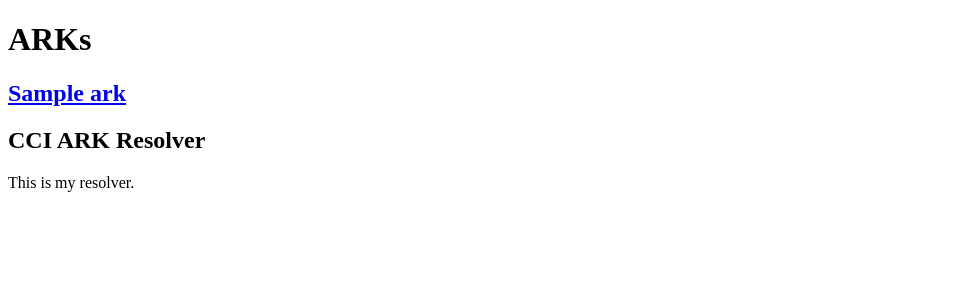
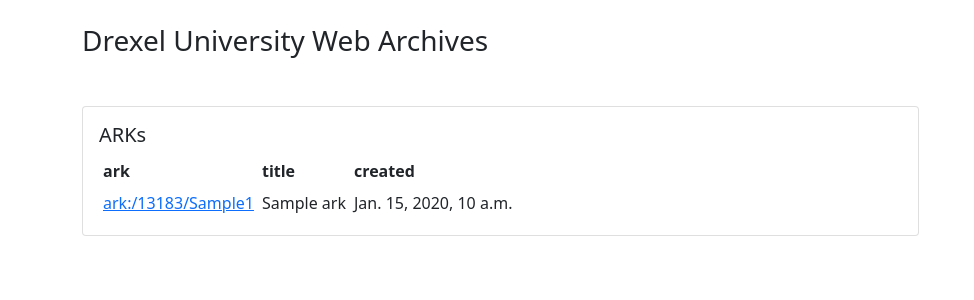
Before and after one commit to cr625/arkresolver, a Django app: template ark/resolver/templates/resolver/ark/list.html in a window 1280 px wide. Shown: the top 300 px of the page, without its empty margins (0-974 px from the left). Run offline with Django 3.2, Linux system fonts and the light colour scheme; tables that the repository leaves empty hold one stand-in row (values such as "Sample post"); the template is opened without the code that fills it: values that come from a table or form of the project are taken from there, most other values are stand-ins (such as "Sample title", 1, 10 or a date in 2020).

Commit message:
added capture class

```diff
--- a/ark/ark/urls.py
+++ b/ark/ark/urls.py
@@ -3,6 +3,6 @@
 
 
 urlpatterns = [
-    path('admin/', admin.site.urls),
-    path('resolver/', include('resolver.urls', namespace='resolver')),
+    path("admin/", admin.site.urls),
+    path("c1/", include("resolver.urls", namespace="resolver")),
 ]
--- a/ark/resolver/models.py
+++ b/ark/resolver/models.py
@@ -7,15 +7,17 @@
 
 class PublishedManager(models.Manager):
     def get_queryset(self):
-        return super(
-            PublishedManager, self
-        ).get_queryset()  # .filter(status=3 for published)
+        return super(PublishedManager, self).get_queryset().filter(status="PUBLISHED")
 
 
 class ARK(models.Model):
     id = models.AutoField(primary_key=True)  # change this to ark later
-    ark_id = models.CharField(max_length=200, unique=True)
-    shoulder = models.CharField(max_length=10, default="a1")
+    ark_id = models.CharField(
+        max_length=200, unique=True
+    )  # Check the Meta constraints below
+    shoulder = models.CharField(max_length=10, default="c1")
+    # Each orginization should have its own NAAN get one here: https://arks.org/about/getting-started-implementing-arks/
+    # TODO: add an option to specify in config
     NAAN_IDS = [
         ("13183", "MRC"),
         ("87918", "Library"),
@@ -26,32 +28,35 @@
     ]
     naan = models.CharField(max_length=10, choices=NAAN_IDS, default="MRC")
     target_uri = models.URLField(blank=True, max_length=255)
+    archive_uri = models.URLField(blank=True, max_length=255)
     collection = models.CharField(max_length=200, default="Drexel Web")
     title = models.CharField(blank=True, max_length=255)
-    notes = models.TextField(blank=True)
+    description = models.TextField(blank=True)
     author = models.ForeignKey(User, default="User", on_delete=PROTECT)
     created = models.DateTimeField(auto_now_add=True)
     updated = models.DateTimeField(auto_now_add=True)
-    format = models.CharField(blank=True, max_length=255)
+    StatusType = models.TextChoices("Status", "AVAILABLE RESERVED PUBLIC PUBLISHED")
+    status = models.CharField(
+        default="PUBLISHED", choices=StatusType.choices, max_length=10
+    )
 
-    class Status(models.IntegerChoices):
-        UNAVAILABLE = 0
-        RESERVED = 1
-        PUBLIC = 2
-        PUBLISHED = 3
+    # returns the canonical url for an ark detail entry
+    def get_absolute_url(self):
+        return reverse("resolver:ark_detail", args=[self.ark_id])
 
-    status = models.IntegerField(default=0, choices=Status.choices)
-
-    def get_absolute_url(self):
-        return reverse(
-            "resolver:ark_detail", args=[self.naan, self.shoulder, self.ark_id]
-        )
-
+    # when the ark object is called with no arguments returns this string
     def __str__(self):
         return "ark:/{}/{}{}".format(self.naan, self.shoulder, self.ark_id)
 
     class Meta:
         ordering = ("naan", "shoulder", "ark_id")
+        # all three together should be unique in this context
+        constraints = [
+            models.UniqueConstraint(
+                fields=["naan", "shoulder", "ark_id"], name="unique_ark"
+            )
+            # condition=Q(status=3)
+        ]
 
     # model managers
     objects = models.Manager()
@@ -72,3 +77,21 @@
 
     class Meta:
         verbose_name_plural = "KernelMetadata"
+
+
+class Capture(models.Model):
+    id = models.AutoField(primary_key=True)
+    parent_ark = models.ForeignKey(
+        ARK, on_delete=models.CASCADE, related_name="capture"
+    )
+    capture_ark_id = models.CharField(max_length=200, blank=True)
+    warc = models.CharField(max_length=200)
+    manifest = models.CharField(max_length=200)
+    created = models.DateTimeField(auto_now_add=True)
+    updated = models.DateField(auto_now=True)
+
+    class Meta:
+        ordering = "created"
+
+    def __str__(self):
+        return "{};{};{}".format(self.capture_ark_id, self.warc, self.manifest)
--- /dev/null
+++ b/ark/resolver/templates/resolver/ark/forms.py
@@ -0,0 +1 @@
+from django import forms
--- a/ark/resolver/templates/resolver/ark/list.html
+++ b/ark/resolver/templates/resolver/ark/list.html
@@ -3,8 +3,32 @@
 {% block title %}List of ARKs{% endblock %}
 
 {% block content %}
-    <h1>ARKs</h1>
-    {% for ark in arks %}
-        <h2> <a href="{{ post.get_absolute_url }}">{{ ark.title }}</a></h2>
-    {% endfor %}
+<div class="card w-75 mt-5">
+    <div class="card-body">
+        <h5 class="card-title">ARKs</h5>
+        <table class="table-sm">
+            <thead>
+                <tr>
+                    <th>ark</th>
+                    <th>title</th>
+                    <th>created</th>
+                </tr>
+            </thead>
+            <tbody>
+                {% for ark in arks %}
+                <tr>
+                    <td>
+                        <a href="{{ark.get_absolute_url}}">{{ark}}</a>
+                    <td>
+                        {{ark.title}}
+                    </td>
+                    <td>
+                        {{ark.created}}
+                    </td>
+                </tr>
+                {% endfor %}
+            </tbody>
+        </table>
+    </div>
+</div>
 {% endblock %}
--- a/ark/resolver/templates/resolver/base.html
+++ b/ark/resolver/templates/resolver/base.html
@@ -1,26 +1,30 @@
 {% load static %}
 <!DOCTYPE html>
 
-<html>
+<html lang="en">
 
 <head>
+    <!-- Required meta tags -->
+    <meta charset="utf-8">
+    <meta name="viewport" content="width=device-width, initial-scale=1">
     <title>
         {% block title %}
         {% endblock %}
     </title>
+    <link href="https://cdn.jsdelivr.net/npm/bootstrap@5.0.0-beta3/dist/css/bootstrap.min.css" rel="stylesheet"
+        integrity="sha384-eOJMYsd53ii+scO/bJGFsiCZc+5NDVN2yr8+0RDqr0Ql0h+rP48ckxlpbzKgwra6" crossorigin="anonymous">
     <link href="{% static " css/resolver.css" %}" rel="stylesheet">
 </head>
 
 <body>
-    <div id="content">
+    <div class="container mt-4">
+        <p class="h3">Drexel University Web Archives</p>
         {% block content %}
         {% endblock %}
     </div>
-
-    <div id="sidebar">
-        <h2>CCI ARK Resolver</h2>
-        <p>This is my resolver.</p>
-    </div>
+    <script src="https://cdn.jsdelivr.net/npm/bootstrap@5.0.0-beta3/dist/js/bootstrap.bundle.min.js"
+        integrity="sha384-JEW9xMcG8R+pH31jmWH6WWP0WintQrMb4s7ZOdauHnUtxwoG2vI5DkLtS3qm9Ekf"
+        crossorigin="anonymous"></script>
 </body>
 
 </html>
--- a/ark/resolver/urls.py
+++ b/ark/resolver/urls.py
@@ -3,6 +3,6 @@
 
 app_name = "resolver"
 urlpatterns = [
-    path("", views.ARK_list, name="ark_list"),
-    path("<int:naan>/<shoulder>/<ark_id>", views.ARK_detail, name="ark_detail"),
+    path("", views.ARKListView.as_view(), name="ark_list"),
+    path("<ark_id>/", views.ARK_detail, name="ark_detail"),
 ]
```
Also changed, not shown: ark/resolver/admin.py (+11 -7 lines), ark/resolver/templates/resolver/ark/detail.html (+45 -0 lines), ark/resolver/views.py (+13 -5 lines), README.md.
